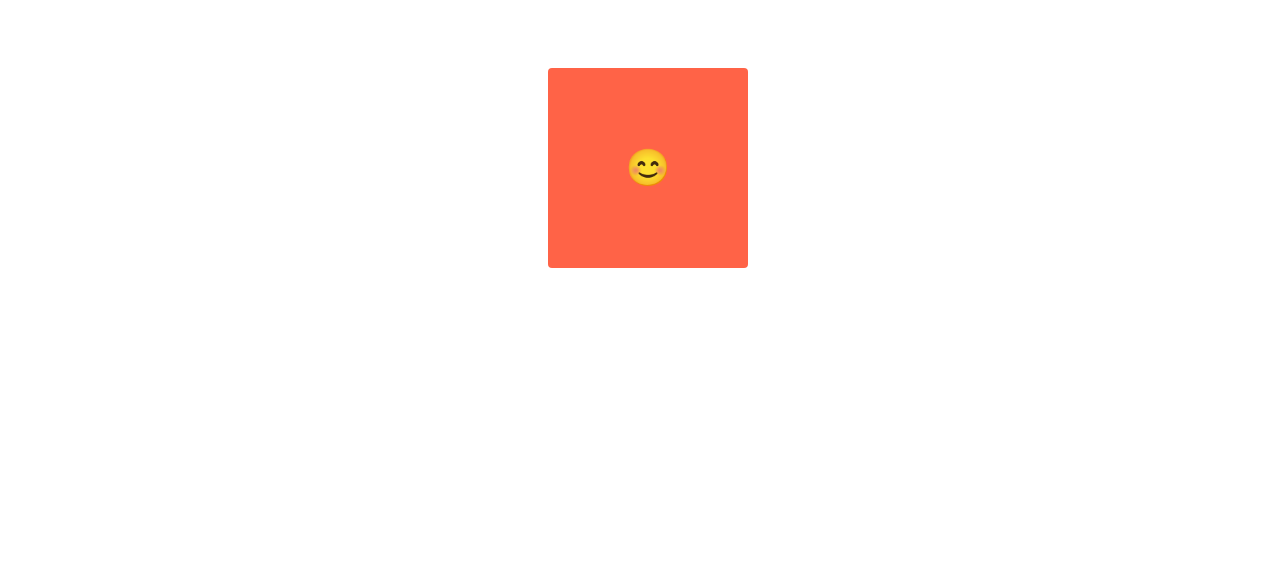
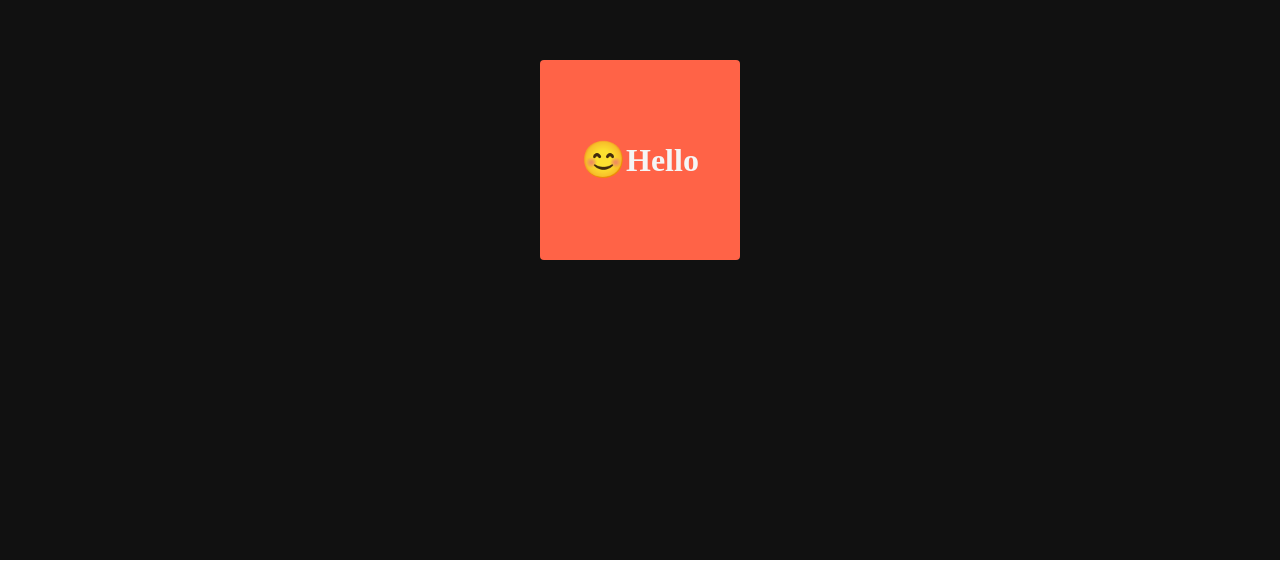
Before and after one commit to Cllaude99/lectures, a React (Create React App) app in the folder react-masterclass/: page / in a window 1280 px wide. Shown: the part 240-816 px from the top of the page. Built offline with nearby package versions, Linux system fonts and the light colour scheme.

Commit message:
Feat: "Theme"

```diff
--- a/react-masterclass/public/index.html
+++ b/react-masterclass/public/index.html
@@ -26,7 +26,7 @@
     -->
     <title>React App</title>
   </head>
-  <body>
+  <body style="margin: 0">
     <noscript>You need to enable JavaScript to run this app.</noscript>
     <div id="root"></div>
     <!--
--- a/react-masterclass/src/App.js
+++ b/react-masterclass/src/App.js
@@ -6,6 +6,7 @@
   width: 100vw;
   justify-content: center;
   align-items: center;
+  background-color: ${(props) => props.theme.backgroundColor};
 `;
 const rotationAnimation = keyframes`
   0%{
@@ -20,11 +21,12 @@
     border-radius: 0px;
   }
 `;
-
 const Emoji = styled.span`
   font-size: 36px;
 `;
-
+const Title = styled.h1`
+  color: ${(props) => props.theme.textColor};
+`;
 const Box = styled.div`
   display: flex;
   justify-content: center;
@@ -44,6 +46,7 @@
     <Wrapper>
       <Box>
         <Emoji>😊</Emoji>
+        <Title>Hello</Title>
       </Box>
     </Wrapper>
   );
--- a/react-masterclass/src/index.js
+++ b/react-masterclass/src/index.js
@@ -1,10 +1,23 @@
 import React from "react";
 import ReactDOM from "react-dom/client";
+import { ThemeProvider } from "styled-components";
 import App from "./App";
+
+const darkTheme = {
+  textColor: "whitesmoke",
+  backgroundColor: "#111",
+};
+
+const lightTheme = {
+  textColor: "#111",
+  backgroundColor: "whitesmoke",
+};
 
 const root = ReactDOM.createRoot(document.getElementById("root"));
 root.render(
   <React.StrictMode>
-    <App />
+    <ThemeProvider theme={darkTheme}>
+      <App />
+    </ThemeProvider>
   </React.StrictMode>
 );
```
